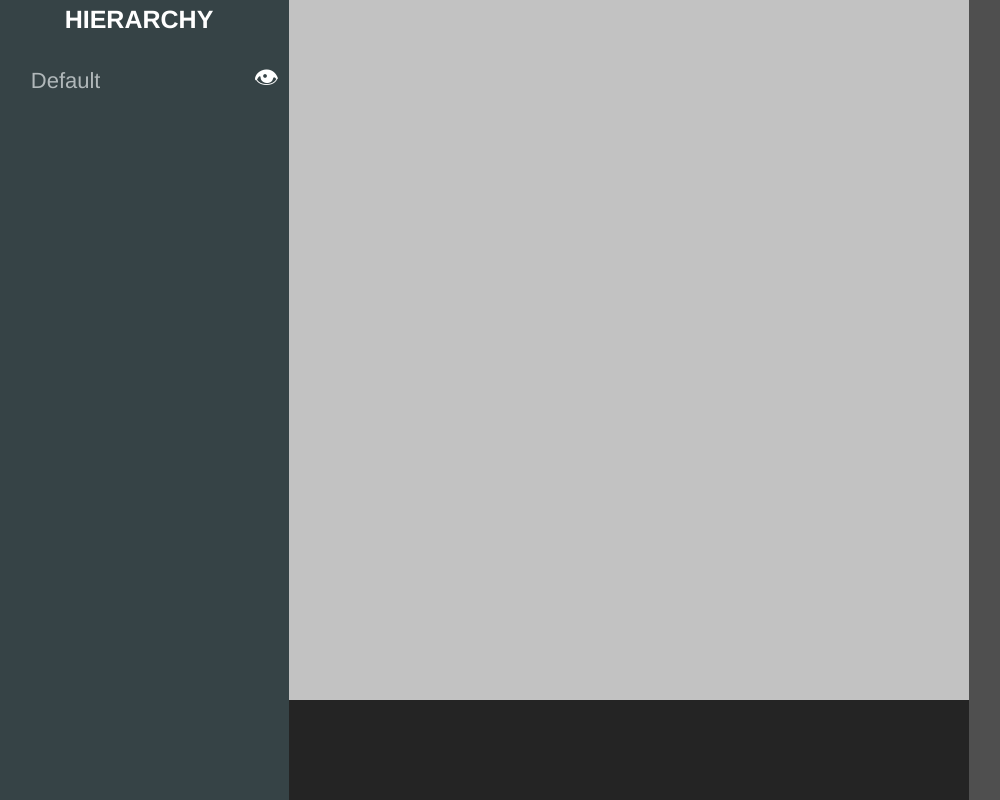
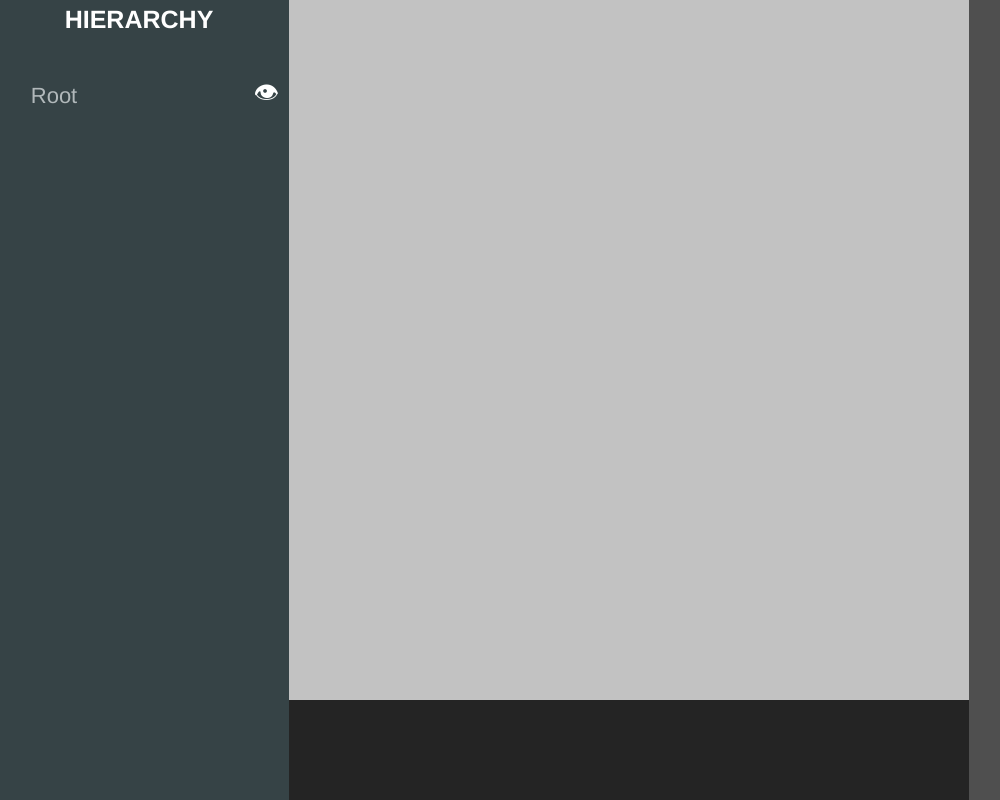
Before and after one commit to HusakYurii/generic-editor, a Vue app in the folder generic-editor/: page /editor in a window 1280 px wide. Shown: the top 800 px of the page, without its empty margins (11-1011 px from the left). Built offline with nearby package versions, Linux system fonts and the light colour scheme.

Commit message:
Refactor TreeElement to match better type defenitions

```diff
--- /dev/null
+++ b/generic-editor/src/components/hierarchy/tree/TreeElement.ts
@@ -0,0 +1,32 @@
+import { ComponentPublicInstance, PropType } from "vue";
+import { NodeModel, NodePublicInstance } from "./NodeElement";
+
+export type TreeProps = {
+  treeModel: {
+    require: boolean;
+    type: PropType<NodeModel>;
+    default: () => NodeModel;
+  };
+};
+
+export type TreeData = {
+  treeNodes: NodePublicInstance[];
+};
+
+export type TreeComputed = {
+  isRoot: () => boolean;
+};
+
+export type TreeMethods = {
+  updateNode: (el: NodePublicInstance) => void;
+  onMouseMove: (event: MouseEvent) => void;
+  findElement: (x: number, y: number, elements: NodePublicInstance[]) => number;
+};
+
+export type TreePublicInstance = ComponentPublicInstance<
+  TreeProps,
+  unknown,
+  TreeData,
+  TreeComputed,
+  TreeMethods
+>;
--- a/generic-editor/src/components/hierarchy/tree/TreeElement.vue
+++ b/generic-editor/src/components/hierarchy/tree/TreeElement.vue
@@ -1,64 +1,99 @@
 <template>
-  <div id="tree">
-    <NodeElement :item="treeData" />
+  <div id="tree" @mousemove="onMouseMove">
+    <NodeElement :ref="updateNode" :nodeModel="treeModel" :key="treeModel.id" />
   </div>
 </template>
 
 <script lang="ts">
-import { defineComponent } from "vue";
+import { defineComponent, PropType } from "vue";
+
+import { TreeProps, TreeData, TreeComputed, TreeMethods } from "./TreeElement";
 
 import NodeElement from "./NodeElement.vue";
+import { NodeModel, NodePublicInstance } from "./NodeElement";
 
-export default defineComponent({
+export default defineComponent<
+  TreeProps,
+  unknown,
+  TreeData,
+  TreeComputed,
+  TreeMethods
+>({
   name: "TreeElement",
   components: {
     NodeElement,
   },
+  props: {
+    treeModel: {
+      require: true,
+      type: Object as PropType<NodeModel>,
+      default(): NodeModel {
+        return {
+          id: -1000,
+          name: "Root",
+          isDraggable: false,
+          isVisible: true,
+          children: [],
+        };
+      },
+    },
+  },
   data() {
     return {
-      treeData: {
-        id: 0,
-        name: "Root",
-        isVisible: true,
-        children: [
-          { id: 1, name: "child-1", isVisible: true, children: [] },
-          { id: 1, name: "child-2", isVisible: true, children: [] },
-          {
-            id: 1,
-            name: "child-3",
-            isVisible: true,
-            children: [
-              {
-                id: 1,
-                name: "child-3.1",
-                isVisible: true,
-                children: [
-                  { id: 1, name: "child-3.1.1", isVisible: true, children: [] },
-                  { id: 1, name: "child-3.1.2", isVisible: true, children: [] },
-                ],
-              },
-              { id: 1, name: "child-3.2", isVisible: true, children: [] },
-              { id: 1, name: "child-3.3", isVisible: true, children: [] },
-              {
-                id: 1,
-                name: "child-3.4",
-                isVisible: true,
-                children: [
-                  { id: 1, name: "child-3.4.1", isVisible: true, children: [] },
-                  { id: 1, name: "child-3.4.2", isVisible: true, children: [] },
-                ],
-              },
-            ],
-          },
-        ],
-      },
+      treeNodes: [],
     };
   },
-  methods: {},
+  mounted() {
+    console.dir(this);
+  },
+  beforeUpdate(): void {
+    this.treeNodes = [];
+  },
+  computed: {
+    // dummy method was added to avoid ts errors about empty TreeComputed type
+    isRoot(): boolean {
+      return this.treeModel.id === -1000 && this.treeModel.name === "Root";
+    },
+  },
+  methods: {
+    updateNode(el: NodePublicInstance): void {
+      this.treeNodes.push(el);
+    },
+    onMouseMove(event: MouseEvent): void {
+      const id = this.findElement(event.clientX, event.clientY, this.treeNodes);
+      console.log(id);
+    },
+    findElement(x: number, y: number, elements: NodePublicInstance[]): number {
+      let foundID = -1;
+
+      for (let i = 0; i < elements.length; i += 1) {
+        const bounds = elements[i].toggler.getBoundingClientRect();
+
+        if (
+          x > bounds.x &&
+          x < bounds.x + bounds.width &&
+          y > bounds.y &&
+          y < bounds.y + bounds.height
+        ) {
+          foundID = elements[i].id;
+          break;
+        }
+
+        if (foundID === -1) {
+          foundID = this.findElement(x, y, elements[i].treeNodes);
+        }
+        if (foundID !== -1) {
+          return foundID;
+        }
+      }
+      return foundID;
+    },
+  },
 });
 </script>
 
 <style scoped>
 #tree {
+  padding: 15px 0;
 }
 </style>
```
